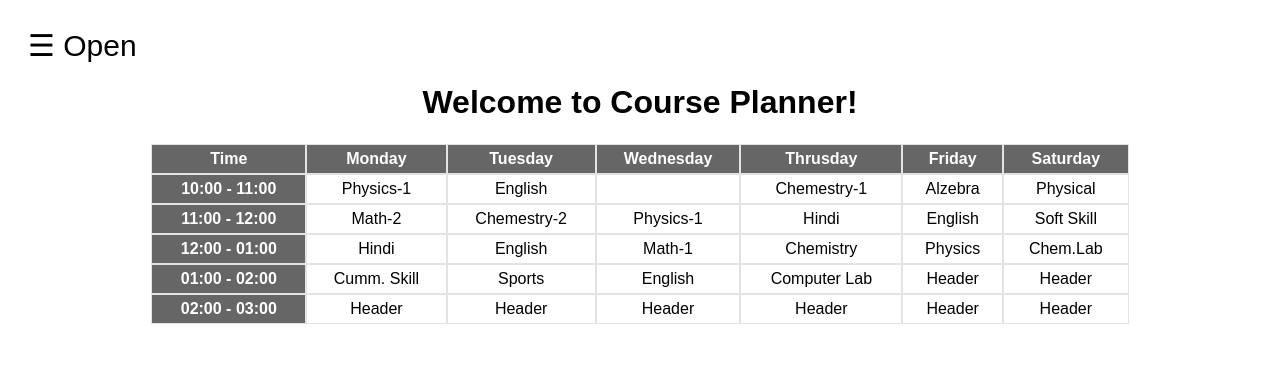
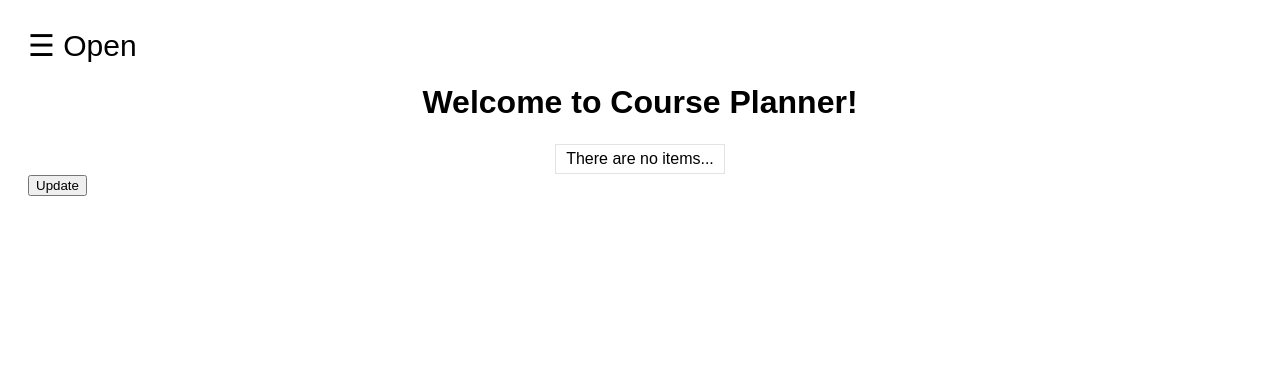
Before and after one commit to adombow/CoursePlanner321P, a PHP site: page /mySchedule.php in a window 1280 px wide. Shown: the top 375 px of the page. Run offline with PHP 8.4, Linux system fonts and the light colour scheme; some libraries are stand-ins or nearby versions.

Commit message:
first step of interaction added to the schedule panel

```diff
--- /dev/null
+++ b/src/UI/coursePlanner/js/scheduler.js
@@ -0,0 +1,97 @@
+//Data field
+var mon0 = jQuery.parseJSON('{"title": "Math", "time": "8am-9am", "location": "building-room", "infor": "some infor"}');
+var tue0 = jQuery.parseJSON('{"title": "English", "time": "8am-9am", "location": "building-room", "infor": "some infor"}');
+var wed0 = jQuery.parseJSON('{"title": "", "time": "8am-9am", "location": "building-room", "infor": "some infor"}');
+var thu0 = jQuery.parseJSON('{"title": "Physics", "time": "8am-9am", "location": "building-room", "infor": "some infor"}');
+var fri0 = jQuery.parseJSON('{"title": "", "time": "8am-9am", "location": "building-room", "infor": "some infor"}');
+var sat0 = jQuery.parseJSON('{"title": "Music!!!", "time": "8am-9am", "location": "building-room", "infor": "some infor"}');
+var sun0 = jQuery.parseJSON('{"title": "Badminton", "time": "8am-9am", "location": "building-room", "infor": "some infor"}');
+
+var row0 = ["Monday", "Tuesday", "Wednesday", "Tuesday", "Friday", "Saturday", "Sunday"];
+var row1 = [ mon0, tue0, wed0, thu0, fri0, sat0, sun0];
+
+var table = [row0, row1];
+
+
+
+//function to load data
+var loadTable = function(tableId, data) {
+    var rows = '';
+
+    // load the first row
+    var row = '<tr>';
+    for (var i=0; i<7; i++) {
+        row += '<td>' + data[0][i] + '</td>';
+    }
+    rows += row + '<tr>';
+
+    // load the other rows
+    for (var i=1; i<data.length; i++) {
+        var row = '<tr>';
+        for (var j=0; j<data[i].length; j++) {
+            var temp = data[i][j];
+            row += '<td onclick="dialogInfor(' + i + ',' + j + ')">' + temp["title"] + '</td>';
+        }
+        rows += row + '<tr>';
+    }
+
+    // load all the rows to DOM
+    $('#' + tableId).html(rows);
+}
+
+//show infor
+var dialogInfor = function(i,j) {
+    //store information to the dialogbox
+    $( "#view-edit-tile" ).data("dialog_title", table[i][j]);
+
+    //write content
+    document.getElementById("view-edit-tile").innerHTML = 'Time: ' + table[i][j]["time"] + '<br>' +
+                                                            'Location: ' + table[i][j]["location"] + '<br>' +
+                                                            table[i][j]["infor"];
+    //open the dialog box
+    $( "#view-edit-tile" ).dialog({
+        title: $("#view-edit-tile").data('dialog_title')["title"],
+        resizable: false,
+        height: "auto",
+        width: 400,
+        modal: true,
+
+        buttons: {
+            "Edit": function() {
+                edit($("#view-edit-tile").data('dialog_title'), "SLEEEEEEEP", "8am-8pm","","lololololol");
+                $( this ).dialog( "close" );
+            },
+            "Remove": function() {
+                remove($("#view-edit-tile").data('dialog_title'));
+                $( this ).dialog( "close" );
+            },
+            Ok: function() {
+                $( this ).dialog( "close" );
+            }
+        }
+    });
+
+
+}
+
+var edit = function(target, title, time, location, infor) {
+    target["title"] = title;
+    target["time"] = time;
+    target["location"] = location;
+    target["infor"] = infor;
+}
+
+var remove = function(target) {
+    target["title"] = "";
+    target["time"] = "";
+    target["location"] = "";
+    target["infor"] = "";
+}
+
+
+//trigger the loadData function
+var update = document.getElementById("updateScheduler");
+update.onclick = function(){
+    loadTable("data-table", table);
+
+}
--- a/src/UI/coursePlanner/mySchedule.php
+++ b/src/UI/coursePlanner/mySchedule.php
@@ -2,7 +2,10 @@
 <head>
 <meta charset="utf-8">
 
-	<title>Main Panel</title>
+    <title>My Schedule</title>
+    <link rel="stylesheet" href="//code.jquery.com/ui/1.12.1/themes/base/jquery-ui.css">
+    <script src="https://code.jquery.com/jquery-1.12.4.js"></script>
+    <script src="https://code.jquery.com/ui/1.12.1/jquery-ui.js"></script>
     <link rel="stylesheet" type="text/css" href="css/sidebar.css">
     <link rel="stylesheet" type="text/css" href="css/mainPanel.css">
     <link rel="stylesheet" type="text/css" href="css/schedule.css">
@@ -17,84 +20,18 @@
             Welcome to Course Planner!
         </h1>
 
-     <table width="80%" align="center" >
-    <div id="head_nav">
-    <tr>
-        <th>Time</th>
-        <th>Monday</th>
-        <th>Tuesday</th>
-        <th>Wednesday</th>
-        <th>Thrusday</th>
-        <th>Friday</th>
-        <th>Saturday</th>
-    </tr>
+
+    <table id="data-table" align="center">
+        <tr><td>There are no items...</td></tr>
+    </table>
+
+
+    <button type="button" id="updateScheduler">Update</button>
+
+    <div id="view-edit-tile"><div>
 </div>
 
-    <tr>
-        <th>10:00 - 11:00</th>
-
-            <td>Physics-1</td>
-            <td>English</td>
-            <td title="No Class" class="Holiday"></td>
-            <td>Chemestry-1</td>
-            <td>Alzebra</td>
-            <td>Physical</td>
-        </div>
-    </tr>
-
-    <tr>
-        <th>11:00 - 12:00</td>
-
-            <td>Math-2</td>
-            <td>Chemestry-2</td>
-            <td>Physics-1</td>
-            <td>Hindi</td>
-            <td>English</td>
-            <td>Soft Skill</td>
-        </div>
-    </tr>
-
-    <tr>
-        <th>12:00 - 01:00</td>
-
-            <td>Hindi</td>
-            <td>English</td>
-            <td>Math-1</td>
-            <td>Chemistry</td>
-            <td>Physics</td>
-            <td>Chem.Lab</td>
-
-        </div>
-    </tr>
-
-    <tr>
-        <th>01:00 - 02:00</td>
-
-            <td>Cumm. Skill</td>
-            <td>Sports</td>
-            <td>English</td>
-            <td>Computer Lab</td>
-            <td>Header</td>
-            <td>Header</td>
-
-        </div>
-    </tr>
-
-    <tr>
-        <th>02:00 - 03:00</td>
-
-            <td>Header</td>
-            <td>Header</td>
-            <td>Header</td>
-            <td>Header</td>
-            <td>Header</td>
-            <td>Header</td>
-        </div>
-    </tr>
-</table>
-
-</div>
-
+    <script src="js/scheduler.js"></script>
     <script src="js/sidebar.js"></script>
 </body>
 </html>
```
Lines whose indentation alone changed are shown as unchanged.
